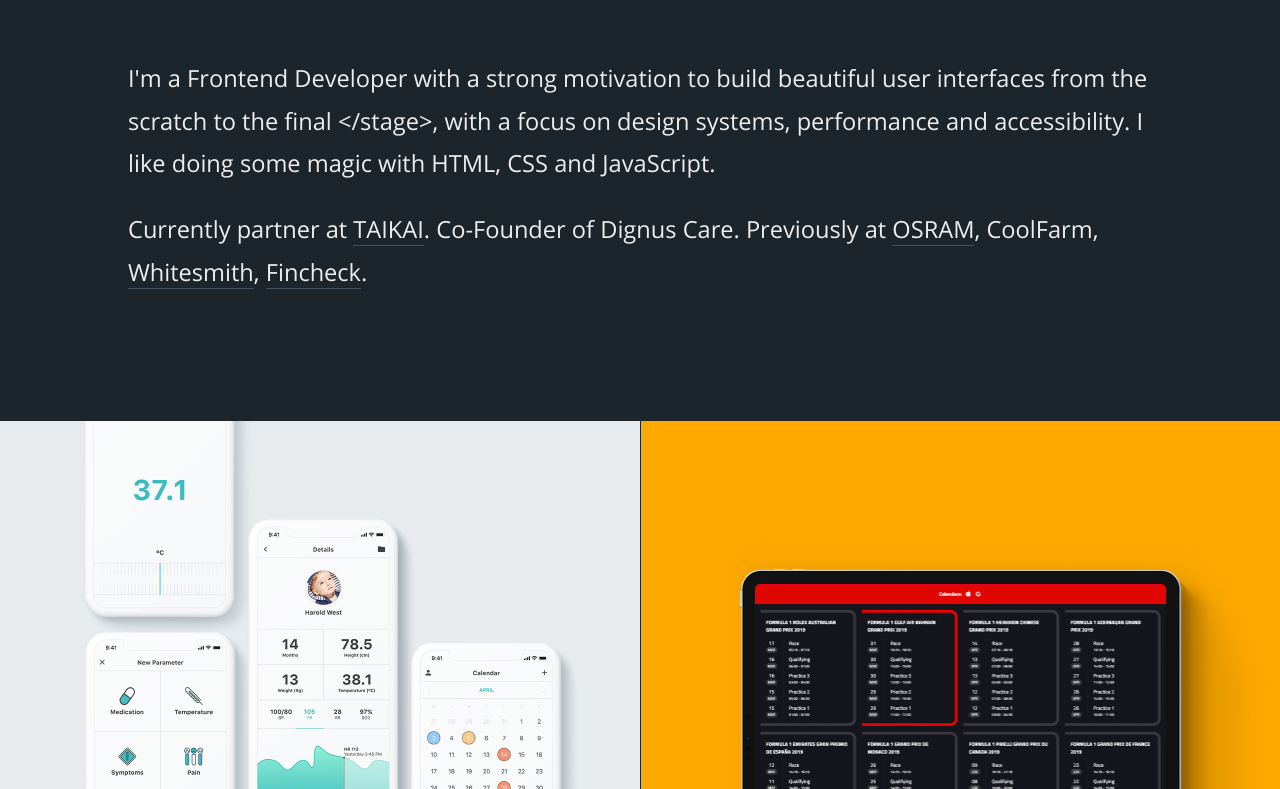
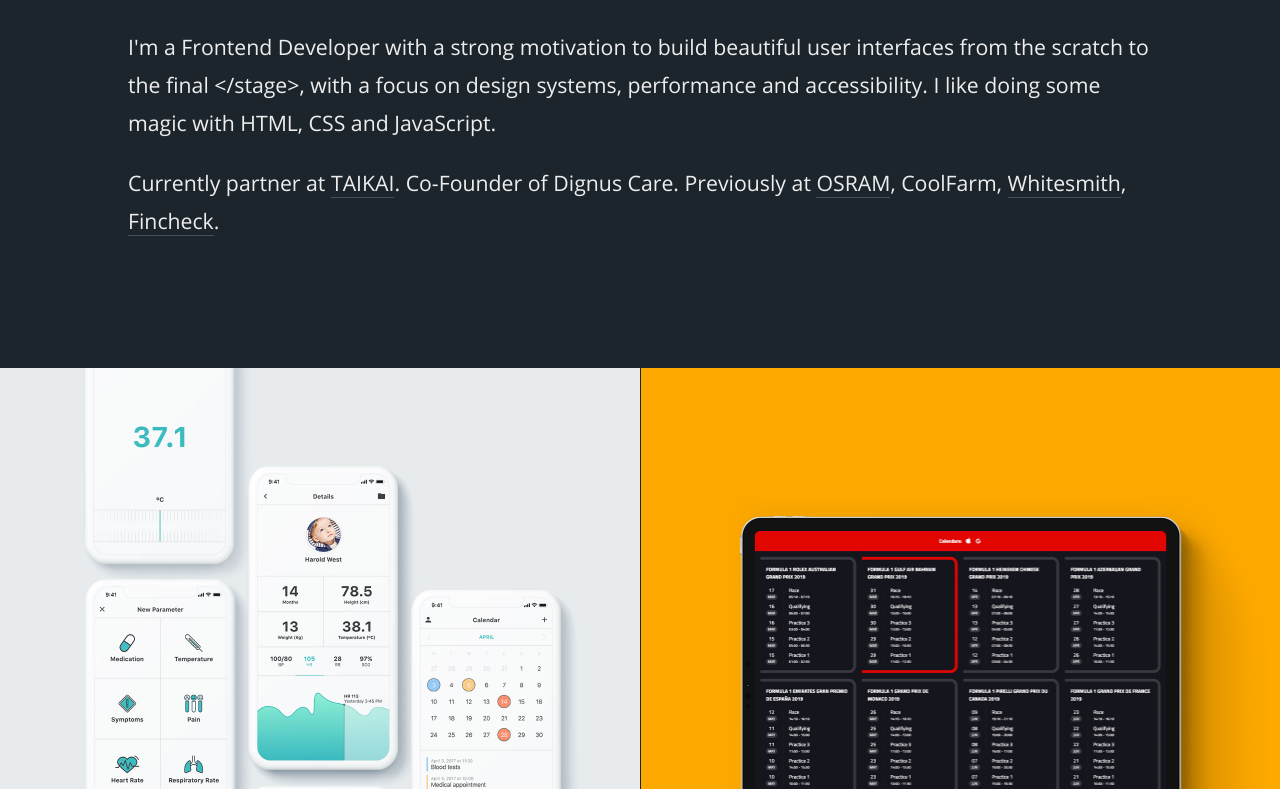
Before and after one commit to henriquemacedo/henriquemacedo.pt, a Gatsby site: page / in a window 1280 px wide. Shown: the part 297-1086 px from the top of the page. Built offline with nearby package versions, Linux system fonts and the light colour scheme; Gatsby itself is replaced by a stand-in of ours; a web font is replaced by a local one.

Commit message:
Update global font size

```diff
--- a/src/styles/global.css
+++ b/src/styles/global.css
@@ -23,29 +23,29 @@
   --white: #ededed;
   --grey: #41505e;
   --highlight: #e0be24;
-
   --textSize: 17px;
   --light: 300;
   --bold: 700;
+  --linkTransition: 0.2s;
 }
 
 html {
-  font-size: calc(var(--textSize) + (26 - 17) * (100vw - 400px) / (1600 - 400));
+  font-size: var(--textSize);
 }
 
 body {
-  background-color: var(--bg, #1d252c);
+  background-color: var(--bg);
   margin: 0;
   font-family: 'Open Sans', sans-serif;
-  font-size: 1rem;
-  font-weight: var(--light, 300);
-  color: var(--white, #ededed);
+  font-size: 1.25rem;
+  font-weight: var(--light);
+  color: var(--white);
 }
 
 h1 {
   margin: 0;
   font-family: 'Libre Baskerville', serif;
-  font-size: 1.25rem;
+  font-size: 2.5rem;
   line-height: 150%;
   color: var(--white);
 }
@@ -59,20 +59,13 @@
   margin-bottom: 2em;
 }
 
-span {
-  font-size: 12px;
-  color: var(--grey);
-  letter-spacing: 3px;
-  text-transform: uppercase;
-}
-
 a {
   color: var(--white);
   text-decoration: none;
-  -webkit-transition: 0.2s;
-  -moz-transition: 0.2s;
-  -o-transition: 0.2s;
-  transition: 0.2s;
+  -webkit-transition: var(--linkTransition);
+  -moz-transition: var(--linkTransition);
+  -o-transition: var(--linkTransition);
+  transition: var(--linkTransition);
   cursor: pointer;
 }
 
```
